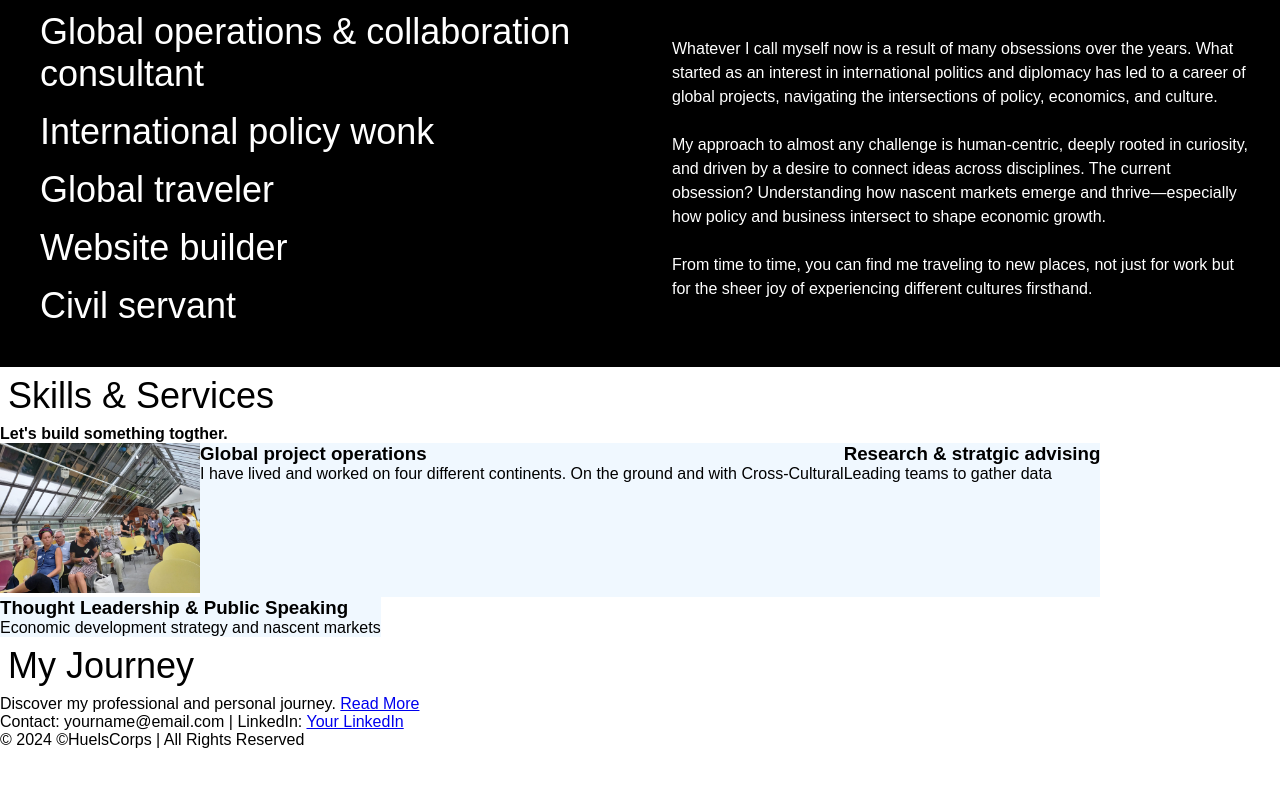
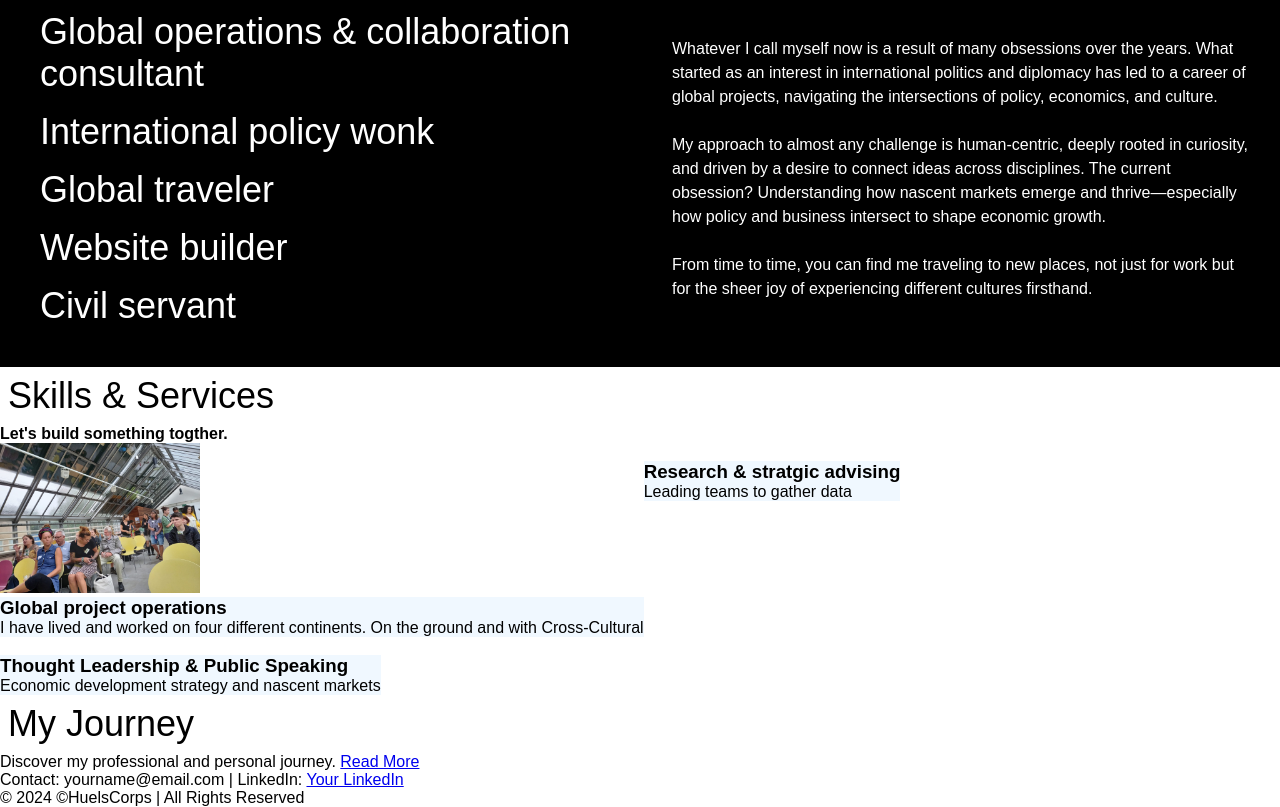
Before and after one commit to marcushuels/primary_website, a plain HTML site: page index.html in a window 1280 px wide. Shown: the part 734-1541 px from the top of the page. Before the commit the page ends 1483 px from the top, so only its background shows below. Drawn offline with Linux system fonts and the light colour scheme.

Commit message:
Update working files

```diff
--- a/index.html
+++ b/index.html
@@ -3,8 +3,9 @@
 <head>
     <meta charset="UTF-8">
     <meta name="viewport" content="width=device-width, initial-scale=1.0">
-    <title>Marcus's Website | A Renowned Global Operations & Policy Consulting</title>
-    <link rel="stylesheet" href="./resources/css/style.css"> <!-- Link to your CSS file -->
+    <title>Marcus Huels - Global Operations & Policy Consulting</title>
+    <!-- Link to your CSS file -->
+    <link rel="stylesheet" href="./resources/css/style.css">
     <!-- Favicon Link -->
         <link rel="apple-touch-icon" sizes="57x57" href="/apple-icon-57x57.png">
         <link rel="apple-touch-icon" sizes="60x60" href="/apple-icon-60x60.png">
@@ -78,23 +79,23 @@
             <h2>Skills & Services</h2>
             <h4>Let's build something togther.</h4>
             <div class="container">
-                <div class="container">
-                    <div><img src="./resources/assets/field-projects.jpg" alt=""/></div>
-                    <div class="text-container">
+                <div class="skill-card">
+                    <img src="./resources/assets/field-projects.jpg" alt="" width="" height=""/>
+                    <div class="desc">
                         <h3>Global project operations</h3>
                         <p>I have lived and worked on four different continents. On the ground and with Cross-Cultural</p>
                     </div>
                 </div>
-                <div class="container">
-                    <div><img src="#" alt=""/></div>
-                    <div class="text-container">
+                <div class="skill-card">
+                    <div><img src="#" alt="" width="" height=""/></div>
+                    <div class="desc">
                         <h3>Research & stratgic advising</h3>
                         <p>Leading teams to gather data</p>
                     </div>
                 </div>
-                <div class="container">
-                    <div><img src="#" alt=""/></div>
-                    <div class="text-container">
+                <div class="skill-card">
+                    <div><img src="#" alt="" width="" height=""/></div>
+                    <div class="desc">
                         <h3>Thought Leadership & Public Speaking</h3>
                         <p>Economic development strategy and nascent markets</p>
                     </div>
--- a/resources/css/style.css
+++ b/resources/css/style.css
@@ -31,6 +31,7 @@ header {
     z-index: 1;
     padding: 1rem 2rem;
     border-bottom: 1px solid #fff;
+    box-shadow: 0 4px 8px 0 rgba(0, 0, 0, 0.2), 0 6px 20px 0 rgba(0, 0, 0, 0.19);
 }
 
 header img {
@@ -51,6 +52,7 @@ header img {
     background-size: cover;
     width: 100%;
     height: 640px;
+    display: flex;
     /* background-color: aquamarine; */
 }
 
@@ -98,16 +100,21 @@ h2 {
 
 /* Skills section */
 
-.text-container {
-    background-color: aliceblue;
-}
-
 #skills .container {
     display: flex;
     flex-wrap: wrap;
 }
 
-div img {
+.desc {
+    background-color: aliceblue;
+}
+
+#skills .container img {
     height: auto;
     width: 200px;
+    border: 1px sold red;
 }
+
+@media only screen and (max-width: 500px) {
+    justify-contents: end;
+}
```
